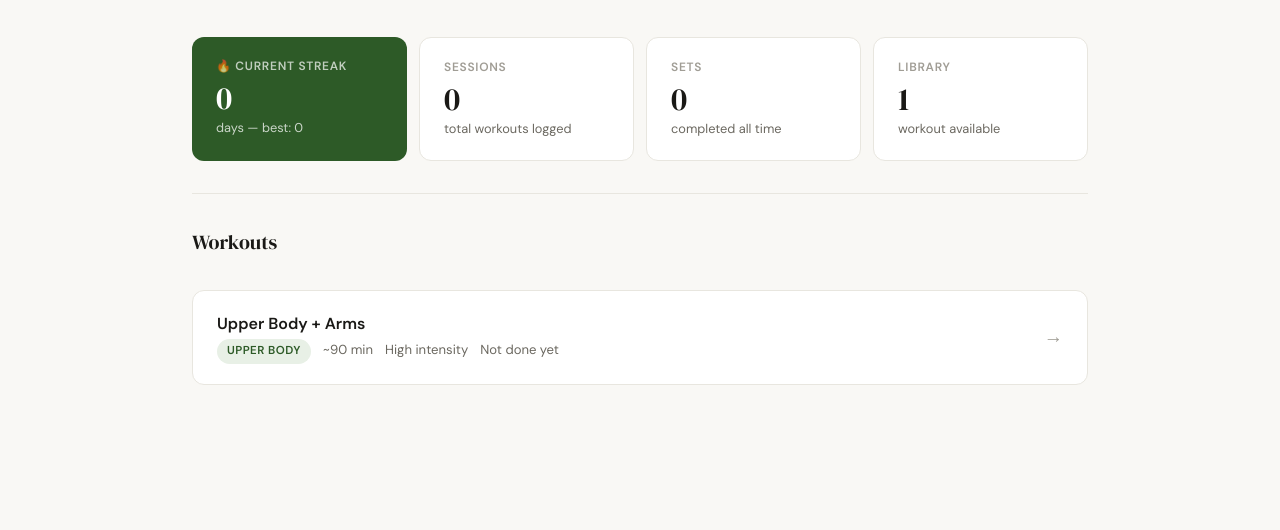
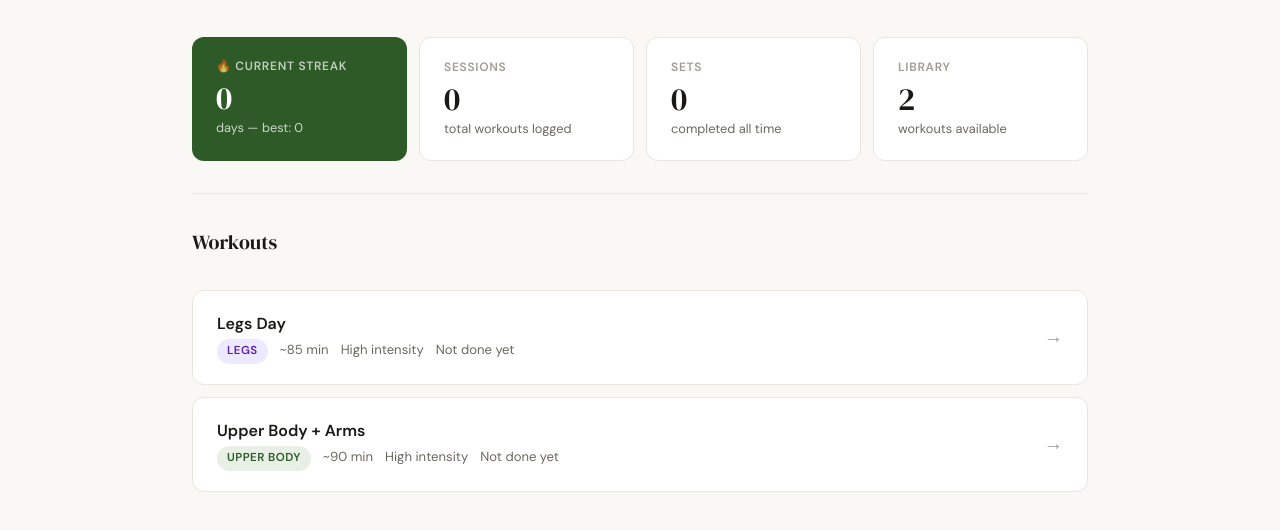
Before and after one commit to Gio2011R/fitlog, a plain HTML site: page index.html in a window 1280 px wide. Shown: the part 218-748 px from the top of the page. Drawn offline with Linux system fonts and the light colour scheme.

Commit message:
Add detailed workout structure for Legs Day

```diff
--- a/index.html
+++ b/index.html
@@ -347,6 +347,68 @@
 
 const DEFAULT_WORKOUTS = [
   {
+    id: "legs-1",
+    name: "Legs Day",
+    tag: "Legs",
+    tagStyle: "tag-purple",
+    duration: "~85 min",
+    intensity: "High",
+    addedDate: "2026-05-31",
+    sections: [
+      {
+        title: "Warm-up", tag: "warm",
+        note: "~10 min — no rest needed between movements",
+        exercises: [
+          { id:"lw1", name:"Treadmill jog", sets:1, detail:"5 min — start easy, build to a moderate pace", tip:"Increases blood flow to quads, hamstrings, and glutes before loading them", muscles:["Cardio","Full body"], isTimer:true },
+          { id:"lw2", name:"Leg swings (forward & lateral)", sets:1, detail:"20 swings each direction, each leg", tip:"Hold a machine or wall for balance. Full range of motion.", muscles:["Hip flexors","Glutes","Hamstrings"], isTimer:true },
+          { id:"lw3", name:"Bodyweight squat", sets:2, detail:"2 × 15 reps — slow, controlled, full depth", tip:"Pause at the bottom for 1 second. Knees track over toes.", muscles:["Quads","Glutes","Hamstrings"] },
+          { id:"lw4", name:"Hip circle + glute activation", sets:1, detail:"10 circles each direction, each leg — standing", tip:"Grab a resistance band from the stretching area if available", muscles:["Glutes","Hip flexors"], isTimer:true }
+        ]
+      },
+      {
+        title: "Quads", tag: "chest", rest: "90s",
+        exercises: [
+          { id:"lq1", name:"Leg press machine", sets:4, detail:"4 × 8–10 reps — increase weight each set", tip:"Feet shoulder-width, mid-plate. Lower until knees hit 90°. Don't lock out at top.", muscles:["Quads","Glutes","Hamstrings"] },
+          { id:"lq2", name:"Leg extension machine", sets:3, detail:"3 × 12 reps — slow 3-count eccentric", tip:"Pause 1s at full extension. Keep lower back pressed into seat.", muscles:["Quads"] },
+          { id:"lq3", name:"Smith machine Bulgarian split squat", sets:3, detail:"3 × 10 reps each leg — rear foot on bench", tip:"Front foot far enough forward that knee stays behind toes at bottom. Go slow.", muscles:["Quads","Glutes","Hip flexors"] }
+        ]
+      },
+      {
+        title: "Hamstrings & Glutes", tag: "back", rest: "90s",
+        exercises: [
+          { id:"lh1", name:"Lying leg curl machine", sets:4, detail:"4 × 10 reps — full stretch at bottom, squeeze at top", tip:"Keep hips pressed flat into the pad. Don't let them rise.", muscles:["Hamstrings"] },
+          { id:"lh2", name:"Cable pull-through (glute focus)", sets:3, detail:"3 × 12 reps — rope between legs, hinge at hips", tip:"Low cable, rope attachment. Push hips forward to stand, squeeze glutes hard at top.", muscles:["Glutes","Hamstrings","Lower back"] },
+          { id:"lh3", name:"Smith machine hip thrust", sets:3, detail:"3 × 12 reps — upper back on bench, bar across hips", tip:"Drive through heels, fully extend hips at top. Add a pad for comfort.", muscles:["Glutes","Hamstrings"] }
+        ]
+      },
+      {
+        title: "Calves", tag: "bicep", rest: "45s",
+        exercises: [
+          { id:"lc1", name:"Seated calf raise machine", sets:4, detail:"4 × 15 reps — full range, pause at stretch", tip:"Lower slowly for a 3-count. Feel the full stretch at the bottom each rep.", muscles:["Soleus"] },
+          { id:"lc2", name:"Standing calf raise (Smith machine)", sets:3, detail:"3 × 15 reps — toes on weight plate for range", tip:"Stack a 25lb plate under your toes. Slow and deliberate — no bouncing.", muscles:["Gastrocnemius"] }
+        ]
+      },
+      {
+        title: "Finisher", tag: "shoulder", rest: "60s",
+        exercises: [
+          { id:"lf1", name:"Leg press drop set", sets:1, detail:"1 drop set — 10 reps heavy, strip weight, 10 more, strip again, 10 more", tip:"Stay on the machine and have a partner strip weight or pre-load lighter plates on the outside. No rest between drops.", muscles:["Quads","Glutes"] },
+          { id:"lf2", name:"Walking lunge (bodyweight)", sets:3, detail:"3 × 20 steps — long stride, torso upright", tip:"Use the open floor area near the stretching zone. Knee hovers 1 inch from floor.", muscles:["Quads","Glutes","Hamstrings"] }
+        ]
+      },
+      {
+        title: "Cool-down", tag: "cool",
+        note: "~10 min — hold each stretch 30–45s, breathe deeply",
+        exercises: [
+          { id:"lcd1", name:"Standing quad stretch", sets:1, detail:"Hold 30–45s each side — pull heel to glute", tip:"Keep knee pointing straight down. Use a wall for balance if needed.", muscles:["Quads"], isTimer:true },
+          { id:"lcd2", name:"Seated hamstring stretch", sets:1, detail:"Hold 45s each side — leg straight, reach for toes", tip:"Flex your foot toward you for a deeper stretch along the calf too.", muscles:["Hamstrings","Calves"], isTimer:true },
+          { id:"lcd3", name:"Pigeon pose (hip flexor & glute)", sets:1, detail:"Hold 45–60s each side — use a mat", tip:"Best stretch for glutes after heavy hip thrusts and split squats. Breathe into it.", muscles:["Hip flexors","Glutes"], isTimer:true },
+          { id:"lcd4", name:"Calf stretch against wall", sets:1, detail:"Hold 30s each side — heel flat, lean into wall", tip:"Straight leg = gastroc stretch. Slightly bent knee = soleus stretch. Do both.", muscles:["Calves","Soleus"], isTimer:true },
+          { id:"lcd5", name:"Child's pose", sets:1, detail:"Hold 45–60s — knees wide, arms forward", tip:"Decompresses the lower back and hips after all that loading.", muscles:["Lower back","Hips"], isTimer:true }
+        ]
+      }
+    ]
+  },
+  {
     id: "upper-body-1",
     name: "Upper Body + Arms",
     tag: "Upper Body",
@@ -422,6 +484,11 @@ function getWorkouts() {
   try {
     const stored = JSON.parse(localStorage.getItem('fl_workouts') || 'null');
     if (!stored) { saveWorkouts(DEFAULT_WORKOUTS); return DEFAULT_WORKOUTS; }
+    let changed = false;
+    DEFAULT_WORKOUTS.forEach(dw => {
+      if (!stored.find(w => w.id === dw.id)) { stored.unshift(dw); changed = true; }
+    });
+    if (changed) saveWorkouts(stored);
     return stored;
   } catch(e) { return DEFAULT_WORKOUTS; }
 }
```
